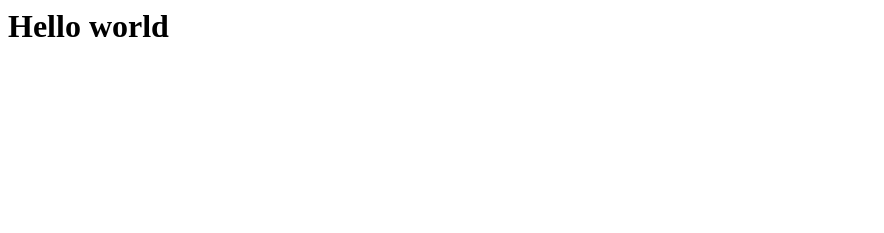
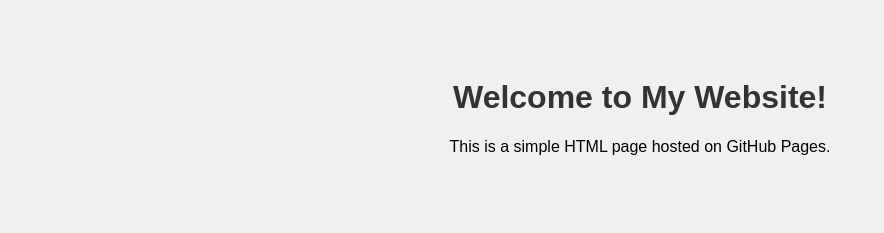
Before and after one commit to MrKanoshi/MrKanoshi.github.io, a plain HTML site: page index.html in a window 1280 px wide. Shown: the whole page, without its empty margins (0-884 px from the left). Drawn offline with Linux system fonts and the light colour scheme.

Commit message:
Update index.html

```diff
--- a/index.html
+++ b/index.html
@@ -1 +1,22 @@
-<h1>Hello world</h1>
+<!DOCTYPE html>
+<html>
+    <head>
+        <title>My First GitHub Pages Website</title>
+        <style>
+            body {
+                background-color: #f0f0f0;
+                font-family: Arial, sans-serif;
+                padding: 50px;
+                text-align: center;
+            }
+
+            h1 {
+                color: #333333;
+            }
+        </style>
+    </head>
+    <body>
+        <h1>Welcome to My Website!</h1>
+        <p>This is a simple HTML page hosted on GitHub Pages.</p>
+    </body>
+</html>
```
